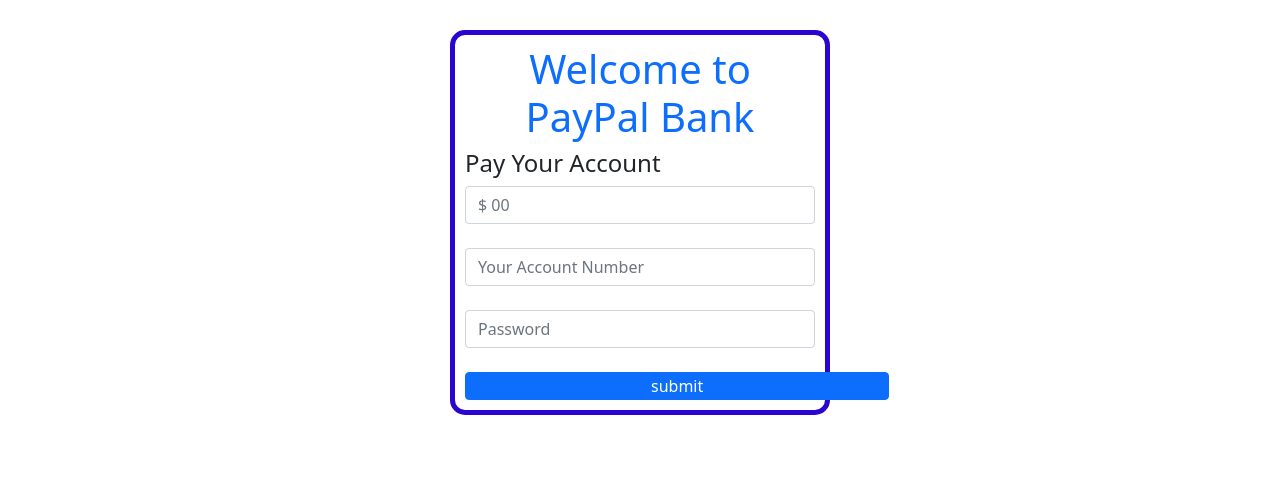
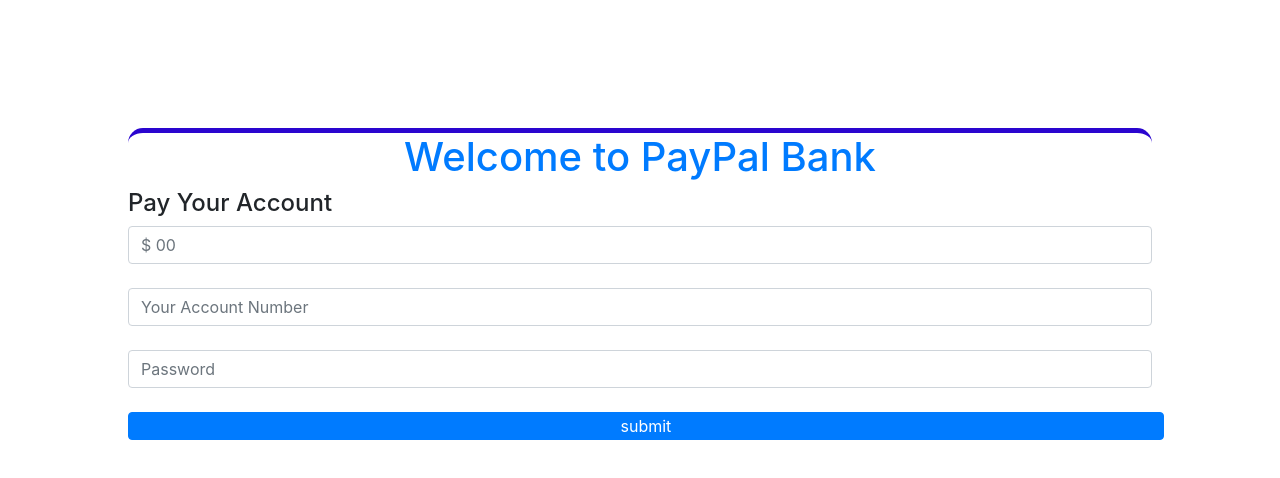
Before and after one commit to HimelChowdhury/shoping-CardProject, a plain HTML site: page index.html in a window 1280 px wide. Both pictures are taken after a click on the button "Add Card". Drawn offline with nearby package versions, Linux system fonts and the light colour scheme.

Commit message:
first commit

```diff
--- a/index.html
+++ b/index.html
@@ -8,6 +8,7 @@
    <link rel="stylesheet" href="https://maxcdn.bootstrapcdn.com/bootstrap/4.0.0/css/bootstrap.min.css">
    <link href="https://cdnjs.cloudflare.com/ajax/libs/font-awesome/5.11.2/css/all.css" rel="stylesheet" />
    <link rel="stylesheet" href="bootstrap.min.css">
+   <link rel="stylesheet" href="https://stackpath.bootstrapcdn.com/bootstrap/4.3.1/css/bootstrap.min.css" integrity="sha384-ggOyR0iXCbMQv3Xipma34MD+dH/1fQ784/j6cY/iJTQUOhcWr7x9JvoRxT2MZw1T" crossorigin="anonymous">
    <link href="style-1.css" rel="stylesheet">
 </head>
 
--- a/style-1.css
+++ b/style-1.css
@@ -55,13 +55,12 @@
 }
 
 #login-area{
-    border: 5px solid #2a05cf;
+    border-top: 5px solid #2a05cf;
     border-radius: 15px;
-	margin: 30px 450px;
-	padding: 10px;
+	margin: 10%;
 }
 #submitButton{
-	padding: 1px 185px;
+	padding: 1px 48%;
 }
 #login-area{
     display: none;
```
